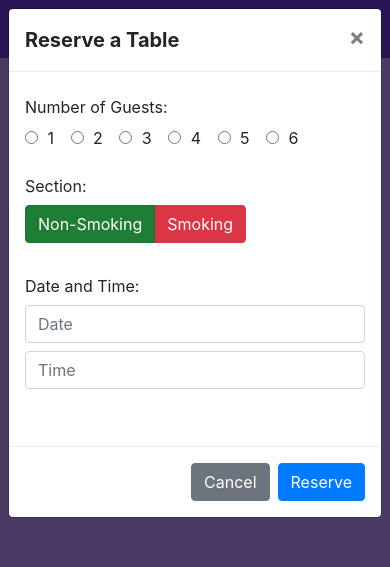
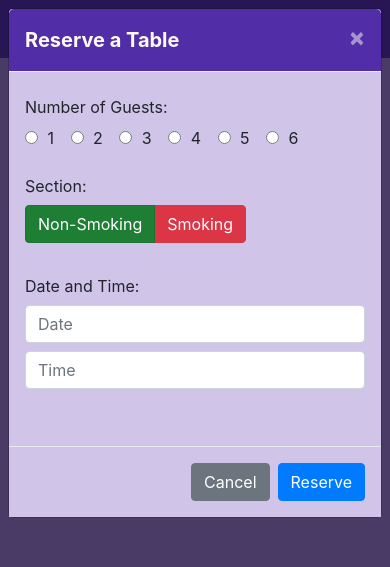
Before and after one commit to AAdewunmi/conFusion_Bootstrap, a website: page index.html in a window 390 px wide. Both pictures are taken after a click on the button "Reserve Table". Shown: the top 567 px of the page. Drawn offline with nearby package versions, Linux system fonts and the light colour scheme.

Commit message:
JQuery and Sass

```diff
--- a/css/styles.scss
+++ b/css/styles.scss
@@ -73,3 +73,23 @@ body{
     position: absolute;
     bottom: 0px;
 }
+
+.modal{
+
+	.modal-header{
+		background:$background-dark;
+		color:floralwhite;
+     #modalButton{
+		color:floralwhite;
+		}
+	}
+
+	.modal-body{
+		background:$background-pale;
+	}
+
+    .modal-footer{
+		background:$background-pale;
+	}
+
+}
--- a/index.html
+++ b/index.html
@@ -32,8 +32,7 @@
                     </ul>
                     <!-- log in button -->
                     <span class="navbar-text">
-                    <a data-toggle="modal" data-target="#loginModal">
-                    <span class="fa fa-sign-in"></span> Login</a>
+                    <a id="trigger1"> <span class="fa fa-sign-in"></span> Login</a>
                     </span>
             </div>
         </div>
@@ -46,7 +45,7 @@
             <div class="modal-content">
                 <div class="modal-header">
                     <h4 class="modal-title">Login </h4>
-                    <button type="button" class="close" data-dismiss="modal">&times;</button>
+                    <button id="modalButton" type="button" class="close" data-dismiss="modal">&times;</button>
                 </div>
                 <div class="modal-body">
                     <form>
@@ -82,7 +81,7 @@
         <div class="modal-content">
           <div class="modal-header">
               <h5 class="modal-title" id="exampleModalLabel"><b>Reserve a Table</b></h5>
-            <button type="button" class="close" data-dismiss="modal" aria-label="Close">
+            <button id="modalButton" type="button" class="close" data-dismiss="modal" aria-label="Close">
               <span aria-hidden="true">&times;</span>
             </button>
           </div>
@@ -182,7 +181,9 @@
                 </div>
                 <!-- div 2 -->
                     <div class="col-12 col-sm-3 align-self-center"><img src="img/logo.png" class="img-fluid"></div>
-                <div class="col-12 col-sm-3 align-self-center"><button type="bottom" class="btn btn block btn-warning btn-sm" data-toggle="modal" data-target="#ReserveTableModal" href="#form">Reserve Table</button></div>
+                    <!-- Reserve Table button -->
+                <div class="col-12 col-sm-3 align-self-center"><button type="bottom" class="btn btn block btn-warning btn-sm"
+                id="trigger2" href="#form">Reserve Table</button></div>
                 </div>
         </div>
     </header>
@@ -382,8 +383,20 @@
 
             });
 
+            $("#trigger1").click(function(){
 
+                $('#loginModal').modal('show');
+
+            });
+
+            $("#trigger2").click(function(){
+
+                $('#ReserveTableModal').modal('show');
+
+            });
         });
+
+
     </script>
 
 </body>
```
Also changed, not shown: css/styles.css, 1 other file.
